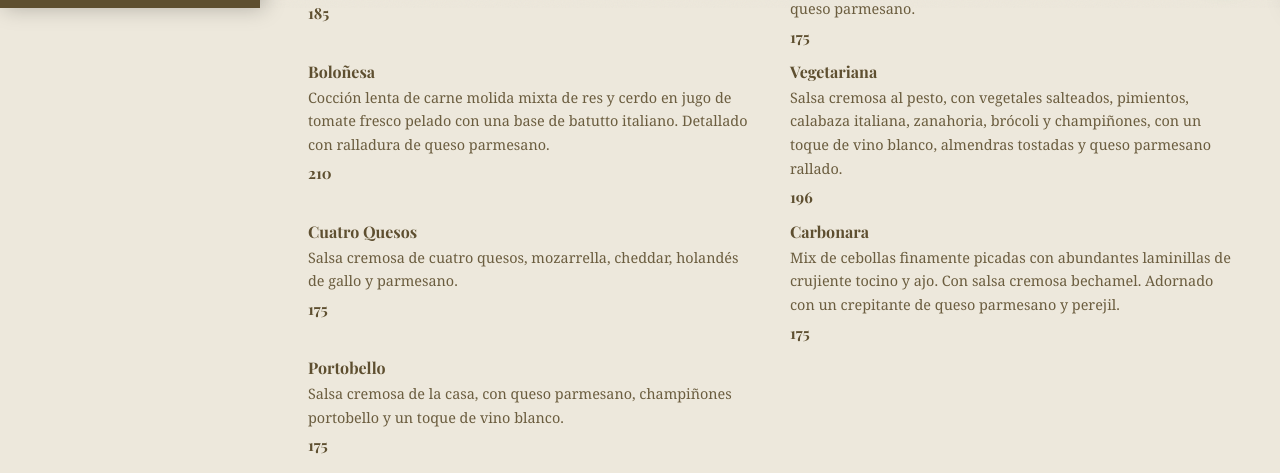
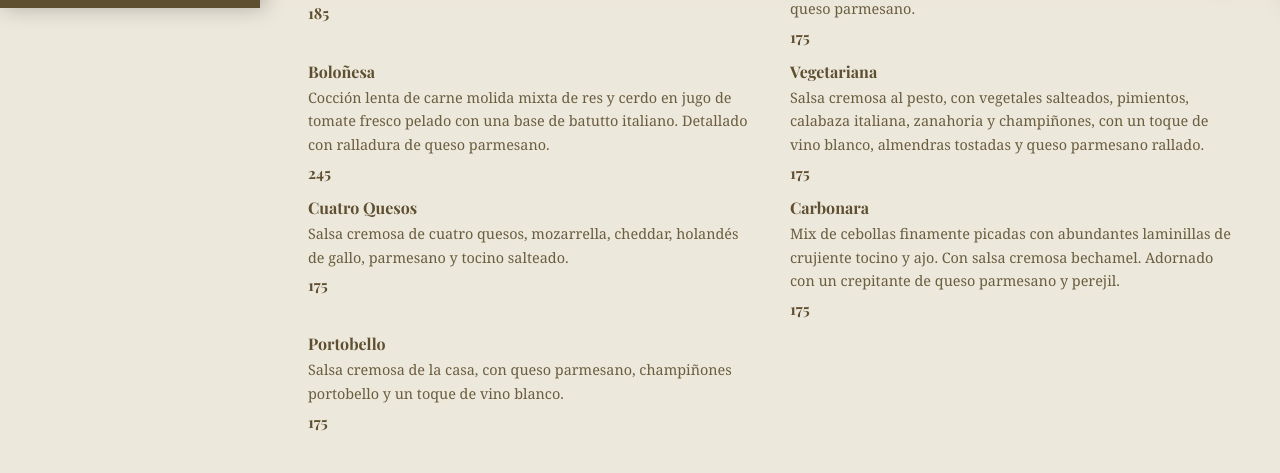
Before and after one commit to mozzafiatoamor-rgb/mozzafiato-menu, a plain HTML site: page page5.html in a window 1280 px wide. Shown: the part 792-1265 px from the top of the page. Drawn offline with nearby package versions, Linux system fonts and the light colour scheme; a web font is replaced by a local one.

Commit message:
Update page5.html

```diff
--- a/page5.html
+++ b/page5.html
@@ -88,16 +88,16 @@
           <div class="dish-card">
             <span class="dish-name bold-title no-add">Boloñesa</span>
             <p class="dish-desc">Cocción lenta de carne molida mixta de res y cerdo en jugo de tomate fresco pelado con una base de batutto italiano. Detallado con ralladura de queso parmesano.</p>
-            <span class="dish-price">210</span>
+            <span class="dish-price">245</span>
           </div>
           <div class="dish-card">
             <span class="dish-name bold-title no-add">Vegetariana</span>
-            <p class="dish-desc">Salsa cremosa al pesto, con vegetales salteados, pimientos, calabaza italiana, zanahoria, brócoli y champiñones, con un toque de vino blanco, almendras tostadas y queso parmesano rallado.</p>
-            <span class="dish-price">196</span>
+            <p class="dish-desc">Salsa cremosa al pesto, con vegetales salteados, pimientos, calabaza italiana, zanahoria y champiñones, con un toque de vino blanco, almendras tostadas y queso parmesano rallado.</p>
+            <span class="dish-price">175</span>
           </div>
           <div class="dish-card">
             <span class="dish-name bold-title no-add">Cuatro Quesos</span>
-            <p class="dish-desc">Salsa cremosa de cuatro quesos, mozarrella, cheddar, holandés de gallo y parmesano.</p>
+            <p class="dish-desc">Salsa cremosa de cuatro quesos, mozarrella, cheddar, holandés de gallo, parmesano y tocino salteado.</p>
             <span class="dish-price">175</span>
           </div>
           <div class="dish-card">
```
